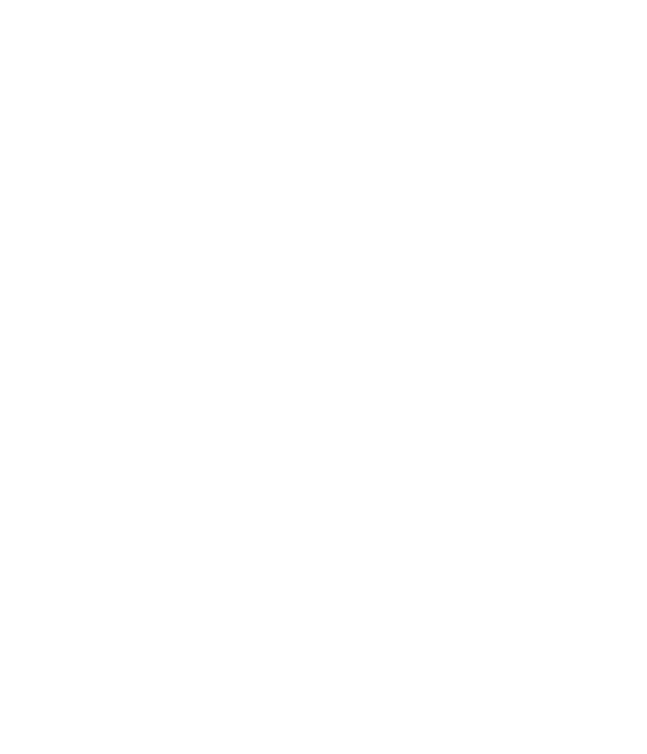
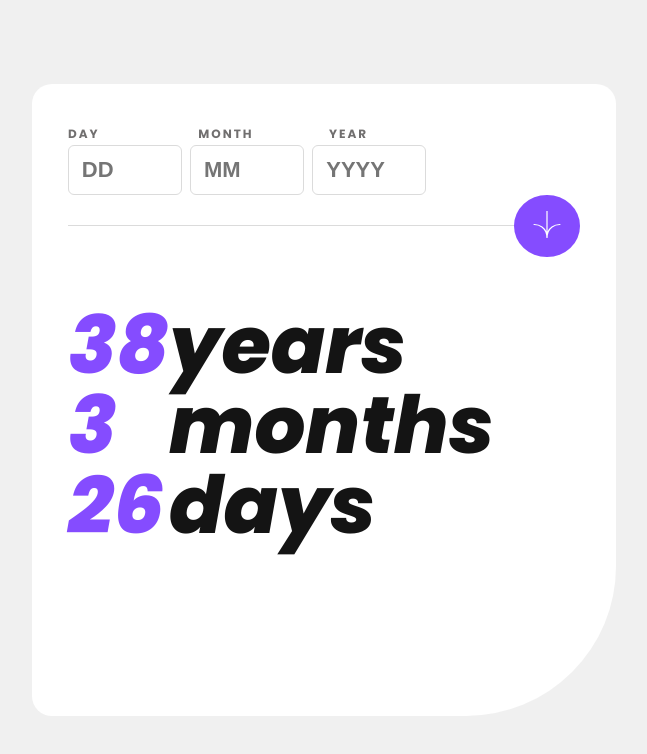
Before and after one commit to uzainmalik123/agecalc, a website built with Vite: page index.html in a window 1280 px wide. Shown: the whole page, without its empty margins (316-963 px from the left). Built offline with nearby package versions, Linux system fonts and the light colour scheme.

Commit message:
updated a lot of css

```diff
--- a/index.html
+++ b/index.html
@@ -14,6 +14,40 @@
   </head>
   <body>
     <div class="container">
+      <div class="card">
+        <div class="labels">
+          <label>DAY</label>
+          <label>MONTH</label>
+          <label>YEAR</label>
+        </div>
+        <div class="inputs">
+          <input placeholder="DD" id="input-day" type="text" required />
+          <input placeholder="MM" id="input-month" type="text" required />
+          <input placeholder="YYYY" id="input-year" type="text" required />
+        </div>
+        <div class="errors">
+          <p>This field is required</p>
+          <p>This field is required</p>
+          <p>This field is required</p>
+        </div>
+        <div class="button">
+          <button>
+            <img src="./assets/images/icon-arrow.svg" alt="Sumbit" />
+          </button>
+        </div>
+        <div class="all-text">
+          <div class="dates">
+            <p>38</p>
+            <p>3</p>
+            <p>26</p>
+          </div>
+          <div class="text">
+            <p>years</p>
+            <p>months</p>
+            <p>days</p>
+          </div>
+        </div>
+      </div>
     </div>
     <script src="script.js"></script>
   </body>
--- a/style.css
+++ b/style.css
@@ -1,7 +1,164 @@
-@import url('https://fonts.googleapis.com/css2?family=Poppins:ital,wght@0,700;1,400;1,800&display=swap');
-/* widht: 1325 */
+@import url('https://fonts.googleapis.com/css2?family=Poppins:ital,wght@0,700;1,400;1,500;1,800&display=swap');
 /* heighy: 627 */
+/* - White: hsl(0, 0%, 100%)
+- Off white: hsl(0, 0%, 94%)
+- Light grey: hsl(0, 0%, 86%)
+- Smokey grey: hsl(0, 1%, 44%)
+- Off black: hsl(0, 0%, 8%) */
 body {
     margin: 0;
     font-family: 'Poppins', sans-serif;
 }
+label {
+    font-size: 0.75rem;
+    letter-spacing: 2px;
+
+    margin-bottom: 5px;
+
+    color: hsl(0, 1%, 44%);
+}
+label:nth-child(2) {
+    margin-left: 5.95rem;
+}
+label:nth-child(3) {
+    margin-left: 4.50rem;
+}
+input {
+    padding: 1rem 0;
+    padding-left: 0.8rem;
+    outline: transparent;
+    border-radius: 6px;
+    border: 1px solid hsl(0, 0%, 86%);
+
+    width: 6.2rem;
+    height: 1rem;
+
+    font-size: 22px;
+    font-weight: 700;
+}
+button {
+    padding: 1rem 0.8rem;
+    cursor: pointer;
+    transition: 0.5s all;
+
+    border-radius: 50%;
+    border: none;
+
+    background-color: hsl(259, 100%, 65%);
+}
+button:hover,
+button:active {
+    background-color: hsl(0, 0%, 8%);
+    transition: 0.5s all;
+}
+img {
+    width: 70%;
+    height: 70%;
+}
+.container {
+    display: flex;
+    justify-content: center;
+    align-items: center;
+
+    width: 100%;
+    height: 100dvh;
+
+    background-color: hsl(0, 0%, 94%);
+}
+.card {
+    width: 40%;
+    height: 70%;
+
+    padding: 2.25rem 2.25rem;
+
+    border-radius: 20px;
+    border-bottom-right-radius: 150px;
+
+    display: flex;
+    flex-direction: column;
+
+    background-color: #fff;
+}
+.inputs {
+    display: flex;
+    justify-content: space-between;
+    align-items: center;
+
+    width: 70%;
+}
+.labels {
+    width: 70%;
+}
+.errors {
+    width: 70%;
+
+    display: flex;
+    display: none;
+}
+.errors p {
+    font-size: 0.65rem;
+    font-weight: 500;
+    font-style: italic;
+
+    color: hsl(0, 100%, 67%);
+}
+.errors p:nth-child(2),
+.errors p:nth-child(3) {
+    margin-left: 1.5rem;
+}
+.button {
+    display: flex;
+
+    justify-content: flex-end;
+    align-items: center;
+
+    position: relative;
+    width: 100%;
+}
+.button::before {
+    content: "";
+    width: 100%;
+    height: 1px;
+
+    background-color: hsl(0, 0%, 86%);
+}
+.all-text {
+    width: 100%;
+    height: 60%;
+
+    display: flex;
+    flex-direction: row;
+    align-items: center;
+}
+.dates {
+    font-size: 5rem;
+    font-style: italic;
+    font-weight: 800;
+
+    color: hsl(259, 100%, 65%);
+
+    display: flex;
+    flex-direction: column;
+    margin: 0;
+}
+.dates p {
+    margin: 0;
+
+    line-height: 5rem;
+}
+.text {
+    font-size: 5rem;
+    font-style: italic;
+    font-weight: 800;
+
+    color: hsl(0, 0%, 8%);
+
+    display: flex;
+    flex-direction: column;
+    margin: 0;
+}
+.text p {
+    margin: 0;
+
+    line-height: 5rem;
+}
```
